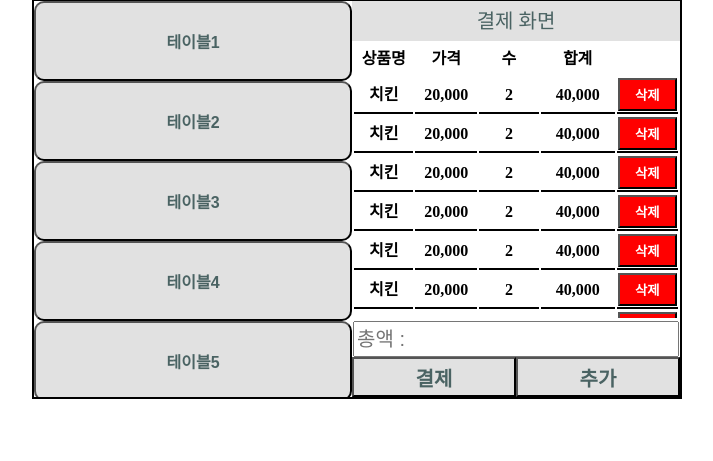
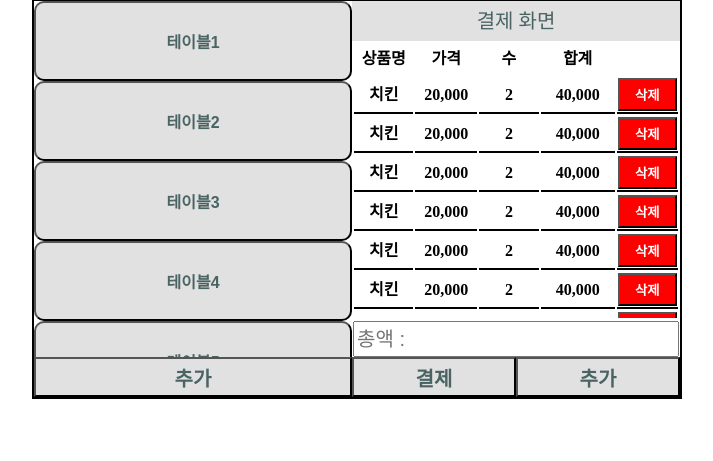
Before and after one commit to kiosksystem/pos, a Flask app: page / in a window 1280 px wide. Shown: the part 127-588 px from the top of the page, without its empty margins (283-996 px from the left). Run offline with Flask 2, Linux system fonts and the light colour scheme.

Commit message:
[#43] modify: POS template 수정

```diff
--- a/static/css/Pos_main.css
+++ b/static/css/Pos_main.css
@@ -1,4 +1,21 @@
-.menu_left .table_list .btn {
+.menu_left .table_list{
+	width: 100%;
+	height: 90%;
+	overflow: scroll;
+    overflow-x: hidden;
+}
+
+.menu_left .table_btn{
+	width: 100%;
+	height: 10%;
+	font-size: 20px;
+    background: #e1e1e1;
+	color: #4a6363;
+	font-weight: bold;
+	position: sticky
+}
+
+.table_list .btn {
 	border-radius: 10px;
 	width: 100%;
 	height: 80px;
--- a/static/css/Pos_menuEdit.css
+++ b/static/css/Pos_menuEdit.css
@@ -84,7 +84,7 @@
 #menu_edit #imagecanvas {
 	margin-left: 5%;
     width: 300px;
-    height: 200px;
+    height: 211px;
 	border : black solid 2px;
     box-sizing: border-box;
 }
--- a/templates/Pos_main.html
+++ b/templates/Pos_main.html
@@ -21,6 +21,7 @@
                         <button type="button" class="btn" onClick="location.href='#'" >테이블4</button>
                         <button type="button" class="btn" onClick="location.href='#'" >테이블5</button>
                     </div>
+                    <button type="submit" id="table_btn" class="table_btn">추가</button>
                 </div>
 
                 <div class="menu_right">
```
Also changed, not shown: templates/Pos_menuEdit.html (+12 -2 lines), 3 other files.
